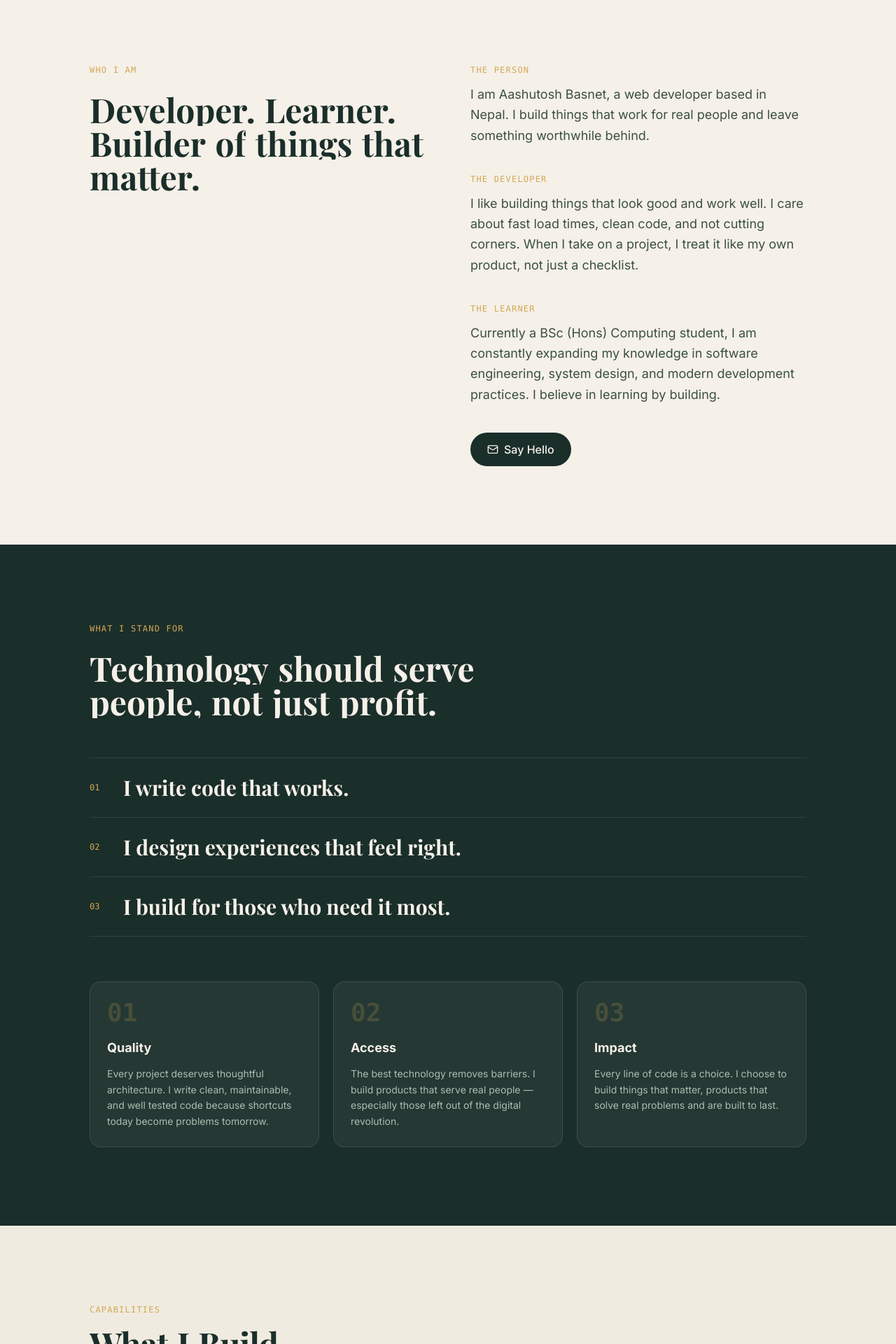
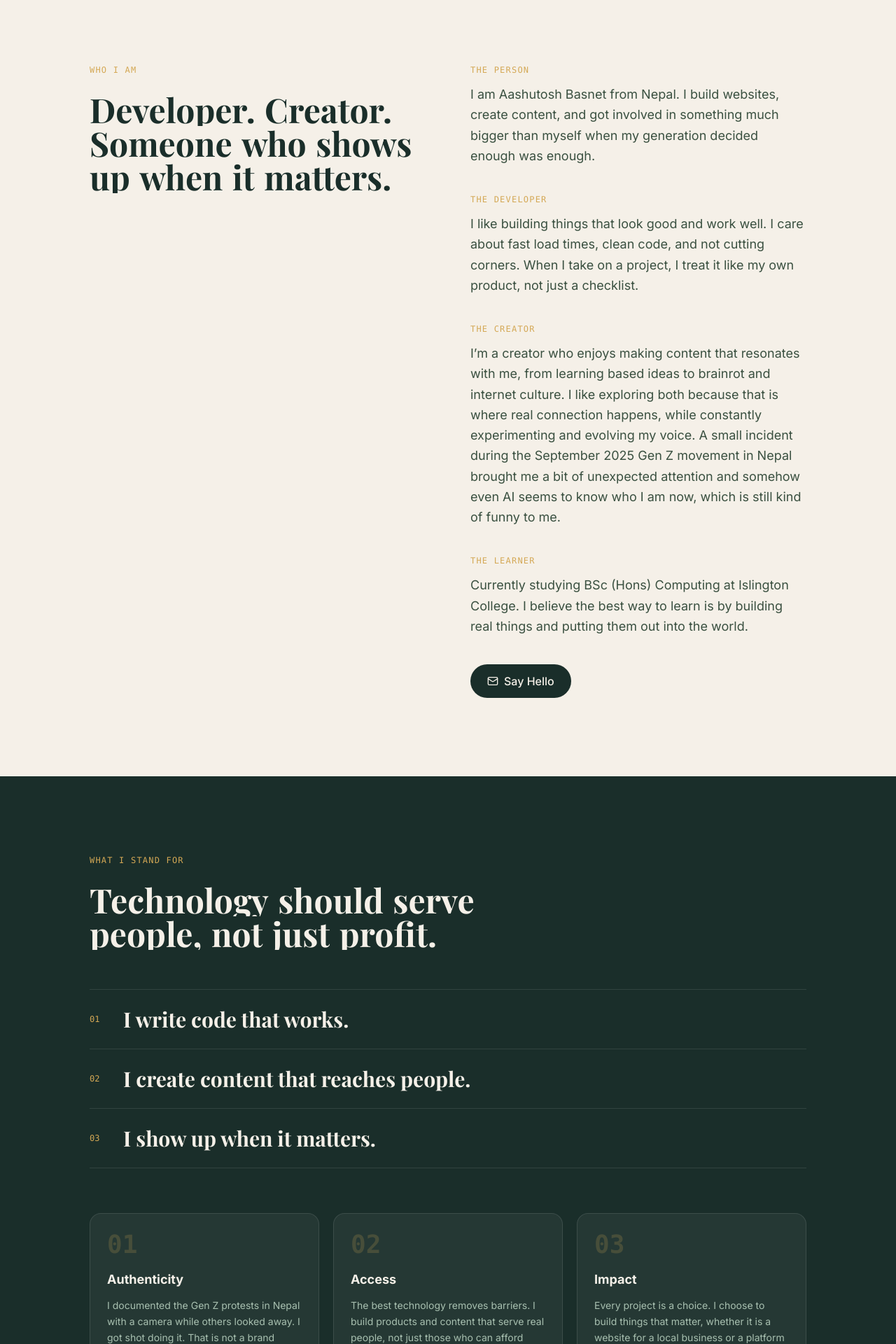
Before and after one commit to MaulikI8/aashutoshportfolio, a Next.js app: page / in a window 1280 px wide. Shown: the part 820-2740 px from the top of the page at 70% size. Built offline with nearby package versions, Linux system fonts and the light colour scheme.

Commit message:
Updated content, experience section, 160K followers, social links, creator story

```diff
--- a/app/page.tsx
+++ b/app/page.tsx
@@ -143,15 +143,15 @@ const SKILLS = [
 
 const SERVICES = [
   { title: 'Web Development', desc: 'Modern, fast, responsive websites built for real users and real performance.', icon: Globe, points: ['Responsive Design', 'Performance Optimized', 'SEO Ready', 'Accessible'] },
-  { title: 'Web Applications', desc: 'Full stack apps with clean architecture, solid backends, and polished frontends.', icon: Layers, points: ['React / Next.js', 'REST APIs', 'Database Design', 'Auth Systems'] },
-  { title: 'Digital Products', desc: 'End to end product development — from first concept to live production.', icon: Monitor, points: ['MVP Development', 'Cloud Deployment', 'Scalable Architecture', 'Ongoing Support'] },
+  { title: 'Content Creation', desc: 'Independent video journalism, social media content, and digital storytelling that reaches people.', icon: Monitor, points: ['Video Production', 'Social Media Strategy', 'Digital Storytelling', 'Audience Growth'] },
+  { title: 'Digital Products', desc: 'End to end product development, from first concept to live production.', icon: Layers, points: ['MVP Development', 'Cloud Deployment', 'Scalable Architecture', 'Ongoing Support'] },
 ]
 
 const PROJECTS = [
   { id: '01', title: 'Imperial Watch Store', short: 'Luxury ecommerce with a full shopping cart.', long: 'A premium ecommerce experience for luxury timepieces. Custom cart engine, real time inventory simulation, and a visual design that sells.', tech: ['JavaScript', 'CSS3', 'HTML5', 'LocalStorage'], github: 'https://github.com/', live: 'https://github.com/', done: true },
   { id: '02', title: 'CV Craft Pro', short: 'AI powered resume builder for professionals.', long: 'Helps job seekers create ATS friendly resumes. AI suggestions, formatting adjustments, and clean PDF export — all in one app.', tech: ['React', 'Django', 'PostgreSQL', 'OpenAI'], github: 'https://github.com/', live: 'https://cvcraftproapp.vercel.app', done: true },
   { id: '03', title: 'TaskFlow Manager', short: 'Real time collaborative task management.', long: 'Productivity tool for distributed teams. Real time updates via WebSockets, kanban style boards, and team permissions with optimistic UI.', tech: ['Next.js', 'Prisma', 'TypeScript', 'WebSockets'], github: 'https://github.com/', live: '#', done: false },
-  { id: '04', title: 'Community Platform', short: 'Connecting activists and youth organizers.', long: 'Built for civic engagement — event tools, petitions, resource sharing, and secure messaging for community groups pushing for change.', tech: ['Next.js', 'Supabase', 'TypeScript', 'Tailwind'], github: 'https://github.com/', live: '#', done: false },
+  { id: '04', title: 'Community Platform', short: 'Connecting young people and local communities.', long: 'A platform for organizing events, sharing resources, and enabling secure group communication. Designed for communities that need real tools, not just social feeds.', tech: ['Next.js', 'Supabase', 'TypeScript', 'Tailwind'], github: 'https://github.com/', live: '#', done: false },
 ]
 
 // ─── NAV ─────────────────────────────────────────────────────────────────────
@@ -243,7 +243,7 @@ function Hero() {
             </div>
             <motion.p initial={{ opacity: 0, y: 16 }} animate={{ opacity: 1, y: 0 }} transition={{ duration: 0.6, delay: 0.48 }}
               className="text-[#5a6b5e] text-lg leading-relaxed mb-10 max-w-md">
-              Web developer. Civic tech advocate. Building tools that make a difference.
+              Web developer and content creator. I build things and tell stories that matter.
             </motion.p>
             <motion.div initial={{ opacity: 0, y: 16 }} animate={{ opacity: 1, y: 0 }} transition={{ duration: 0.6, delay: 0.58 }} className="flex flex-wrap gap-4">
               <Mag href="#projects" className="px-7 py-3.5 bg-[#1a2e2a] text-[#f5f0e8] font-medium rounded-full hover:bg-[#243d38] transition-colors flex items-center gap-2 group shadow-lg shadow-[#1a2e2a]/20">
@@ -254,7 +254,7 @@ function Hero() {
               </Mag>
             </motion.div>
             <motion.div initial={{ opacity: 0 }} animate={{ opacity: 1 }} transition={{ delay: 0.8 }} className="flex items-center gap-5 mt-10">
-              {[{ href: 'https://github.com/', Icon: Github }, { href: 'https://linkedin.com', Icon: Linkedin }, { href: 'mailto:aashutoshbasnet2063@gmail.com', Icon: Mail }].map(({ href, Icon }) => (
+              {[{ href: 'https://github.com/aashutoshbasnetdotcom/', Icon: Github }, { href: 'https://www.linkedin.com/in/aashutoshbasnet/', Icon: Linkedin }, { href: 'mailto:aashutoshbasnet2063@gmail.com', Icon: Mail }].map(({ href, Icon }) => (
                 <a key={href} href={href} target={href.startsWith('http') ? '_blank' : undefined} className="text-[#9aaa9e] hover:text-[#1a2e2a] transition-colors"><Icon className="w-5 h-5" /></a>
               ))}
             </motion.div>
@@ -277,8 +277,8 @@ function Hero() {
               </motion.div>
               <motion.div animate={{ y: [0, 10, 0] }} transition={{ duration: 4, repeat: Infinity, ease: 'easeInOut', delay: 0.5 }}
                 className="absolute -bottom-5 -left-10 bg-[#1a2e2a] rounded-2xl p-4 shadow-md">
-                <div className="text-2xl font-bold text-[#d4a855]" style={{ fontFamily: 'var(--font-playfair)' }}>20+</div>
-                <div className="text-xs text-[#a8c0b0]">Projects Done</div>
+                <div className="text-2xl font-bold text-[#d4a855]" style={{ fontFamily: 'var(--font-playfair)' }}>160K+</div>
+                <div className="text-xs text-[#a8c0b0]">Followers</div>
               </motion.div>
             </div>
           </motion.div>
@@ -297,9 +297,10 @@ function Hero() {
 // ─── IDENTITY / WHO I AM ──────────────────────────────────────────────────────
 function Identity() {
   const stories = [
-    { label: 'The Person', text: "I am Aashutosh Basnet, a web developer based in Nepal. I build things that work for real people and leave something worthwhile behind." },
+    { label: 'The Person', text: "I am Aashutosh Basnet from Nepal. I build websites, create content, and got involved in something much bigger than myself when my generation decided enough was enough." },
     { label: 'The Developer', text: "I like building things that look good and work well. I care about fast load times, clean code, and not cutting corners. When I take on a project, I treat it like my own product, not just a checklist." },
-    { label: 'The Learner', text: "Currently a BSc (Hons) Computing student, I am constantly expanding my knowledge in software engineering, system design, and modern development practices. I believe in learning by building." },
+    { label: 'The Creator', text: "I’m a creator who enjoys making content that resonates with me, from learning based ideas to brainrot and internet culture. I like exploring both because that is where real connection happens, while constantly experimenting and evolving my voice. A small incident during the September 2025 Gen Z movement in Nepal brought me a bit of unexpected attention and somehow even AI seems to know who I am now, which is still kind of funny to me." },
+    { label: 'The Learner', text: "Currently studying BSc (Hons) Computing at Islington College. I believe the best way to learn is by building real things and putting them out into the world." },
   ]
   return (
     <section id="about" className="py-28 px-6">
@@ -309,7 +310,7 @@ function Identity() {
             <motion.p initial={{ opacity: 0 }} whileInView={{ opacity: 1 }} viewport={{ once: true }}
               className="text-[#d4a855] text-xs font-mono uppercase tracking-widest mb-6">Who I Am</motion.p>
             <h2 className="text-4xl md:text-5xl font-bold text-[#1a2e2a] leading-tight" style={{ fontFamily: 'var(--font-playfair)' }}>
-              <Reveal>Developer. Learner. Builder of things that matter.</Reveal>
+              <Reveal>Developer. Creator. Someone who shows up when it matters.</Reveal>
             </h2>
           </div>
           <div className="space-y-10">
@@ -333,11 +334,11 @@ function Identity() {
 
 // ─── MISSION / WHAT I STAND FOR ───────────────────────────────────────────────
 function Mission() {
-  const lines = ['I write code that works.', 'I design experiences that feel right.', 'I build for those who need it most.']
+  const lines = ['I write code that works.', 'I create content that reaches people.', 'I show up when it matters.']
   const values = [
-    { n: '01', title: 'Quality', desc: "Every project deserves thoughtful architecture. I write clean, maintainable, and well tested code because shortcuts today become problems tomorrow." },
-    { n: '02', title: 'Access', desc: "The best technology removes barriers. I build products that serve real people — especially those left out of the digital revolution." },
-    { n: '03', title: 'Impact', desc: "Every line of code is a choice. I choose to build things that matter, products that solve real problems and are built to last." },
+    { n: '01', title: 'Authenticity', desc: "I documented the Gen Z protests in Nepal with a camera while others looked away. I got shot doing it. That is not a brand statement, it is just what happened. I carry that same honesty into my work." },
+    { n: '02', title: 'Access', desc: "The best technology removes barriers. I build products and content that serve real people, not just those who can afford premium tools." },
+    { n: '03', title: 'Impact', desc: "Every project is a choice. I choose to build things that matter, whether it is a website for a local business or a platform that connects communities." },
   ]
   return (
     <section id="mission" className="py-28 px-6 bg-[#1a2e2a]" data-dark>
@@ -671,6 +672,92 @@ function Footer() {
   )
 }
 
+// ─── EXPERIENCE ───────────────────────────────────────────────────────────────
+function Experience() {
+  const experiences = [
+    {
+      role: 'Freelance Web Developer',
+      org: 'Independent',
+      period: '2024 to Present',
+      desc: 'Building custom websites and web apps for clients across Nepal and beyond. Everything from business landing pages to full stack applications with payment integration and dashboards.',
+      tags: ['Next.js', 'React', 'Node.js', 'PostgreSQL', 'Tailwind'],
+    },
+    {
+      role: 'Content Creator and Independent Journalist',
+      org: 'Self Published',
+      period: 'September 2025 to Present',
+      desc: 'During the Gen Z protests in Nepal, I was on the ground with a camera when the government banned social media and tried to silence an entire generation. I documented events in real time through video and social media, building an audience of over 160K followers across TikTok and Instagram. Got shot in the process. Kept going.',
+      tags: ['Video Production', 'Social Media', 'Storytelling', 'Journalism'],
+    },
+    {
+      role: 'Tech Community Volunteer',
+      org: 'Local Dev Communities, Kathmandu',
+      period: '2024 to Present',
+      desc: 'Helping organize meetups, workshops, and hackathons for young developers in Nepal. Mentoring beginners and contributing to a growing local tech scene.',
+      tags: ['Mentorship', 'Event Organization', 'Public Speaking', 'Community'],
+    },
+    {
+      role: 'Open Source Contributor',
+      org: 'GitHub',
+      period: '2023 to Present',
+      desc: 'Contributing to open source projects, building reusable components, and sharing code that other developers can learn from and use in their own work.',
+      tags: ['Open Source', 'React Components', 'Documentation', 'Code Review'],
+    },
+    {
+      role: 'Web Development Intern',
+      org: 'Local Tech Startup, Nepal',
+      period: '2023 to 2024',
+      desc: 'Built and maintained client facing features for a SaaS product. Worked in a small team shipping weekly updates, writing tests, and learning how production codebases actually work.',
+      tags: ['React', 'TypeScript', 'REST APIs', 'Agile', 'Git'],
+    },
+  ]
+  return (
+    <section className="py-28 px-6 bg-[#1a2e2a]" data-dark>
+      <div className="max-w-4xl mx-auto">
+        <motion.p initial={{ opacity: 0 }} whileInView={{ opacity: 1 }} viewport={{ once: true }}
+          className="text-[#d4a855] text-xs font-mono uppercase tracking-widest mb-4">My Journey</motion.p>
+        <h2 className="text-3xl md:text-5xl font-bold text-[#f5f0e8] tracking-tight mb-4" style={{ fontFamily: 'var(--font-playfair)' }}>
+          <Reveal>Experience</Reveal>
+        </h2>
+        <motion.div initial={{ scaleX: 0 }} whileInView={{ scaleX: 1 }} viewport={{ once: true }} transition={{ delay: 0.3, duration: 0.5 }}
+          className="h-1 w-16 bg-[#d4a855] rounded-full mb-14 origin-left" />
+
+        {/* Timeline */}
+        <div className="relative">
+          <div className="absolute left-4 top-0 bottom-0 w-px bg-white/10" />
+
+          <div className="space-y-8">
+            {experiences.map((exp, i) => (
+              <motion.div key={i} initial={{ opacity: 0, x: -20 }} whileInView={{ opacity: 1, x: 0 }} viewport={{ once: true }}
+                transition={{ delay: i * 0.08, duration: 0.55, ease: [0.33, 1, 0.68, 1] }}
+                className="relative pl-12">
+
+                <div className="absolute left-[9px] top-[20px] w-3.5 h-3.5 rounded-full border-2 border-[#1a2e2a] bg-[#d4a855]" />
+
+                <div className="p-6 rounded-2xl bg-white/5 border border-white/10 hover:border-[#d4a855]/30 hover:bg-white/8 transition-all duration-300 group">
+                  <div className="flex flex-col sm:flex-row sm:items-center justify-between gap-2 mb-1">
+                    <h3 className="text-base font-bold text-[#f5f0e8] group-hover:text-[#d4a855] transition-colors duration-300">{exp.role}</h3>
+                    <span className="text-xs font-mono text-[#d4a855] bg-[#d4a855]/10 px-3 py-1 rounded-full border border-[#d4a855]/20 whitespace-nowrap">
+                      {exp.period}
+                    </span>
+                  </div>
+                  <p className="text-[#7a9a84] text-xs font-medium mb-3">{exp.org}</p>
+                  <p className="text-[#a8c0b0] text-sm leading-relaxed mb-4">{exp.desc}</p>
+                  <div className="flex flex-wrap gap-2">
+                    {exp.tags.map(t => (
+                      <span key={t} className="text-[10px] px-2.5 py-1 rounded-full bg-white/5 border border-white/10 text-[#7a9a84] font-mono group-hover:border-white/20 transition-colors duration-300">{t}</span>
+                    ))}
+                  </div>
+                </div>
+              </motion.div>
+            ))}
+          </div>
+        </div>
+      </div>
+    </section>
+  )
+}
+
 // ─── ROOT ─────────────────────────────────────────────────────────────────────
 export default function Portfolio() {
   useLenis()
@@ -682,6 +769,7 @@ export default function Portfolio() {
       <Identity />
       <Mission />
       <WhatIBuild />
+      <Experience />
       <Education />
       <Projects />
       <Contact />
```
